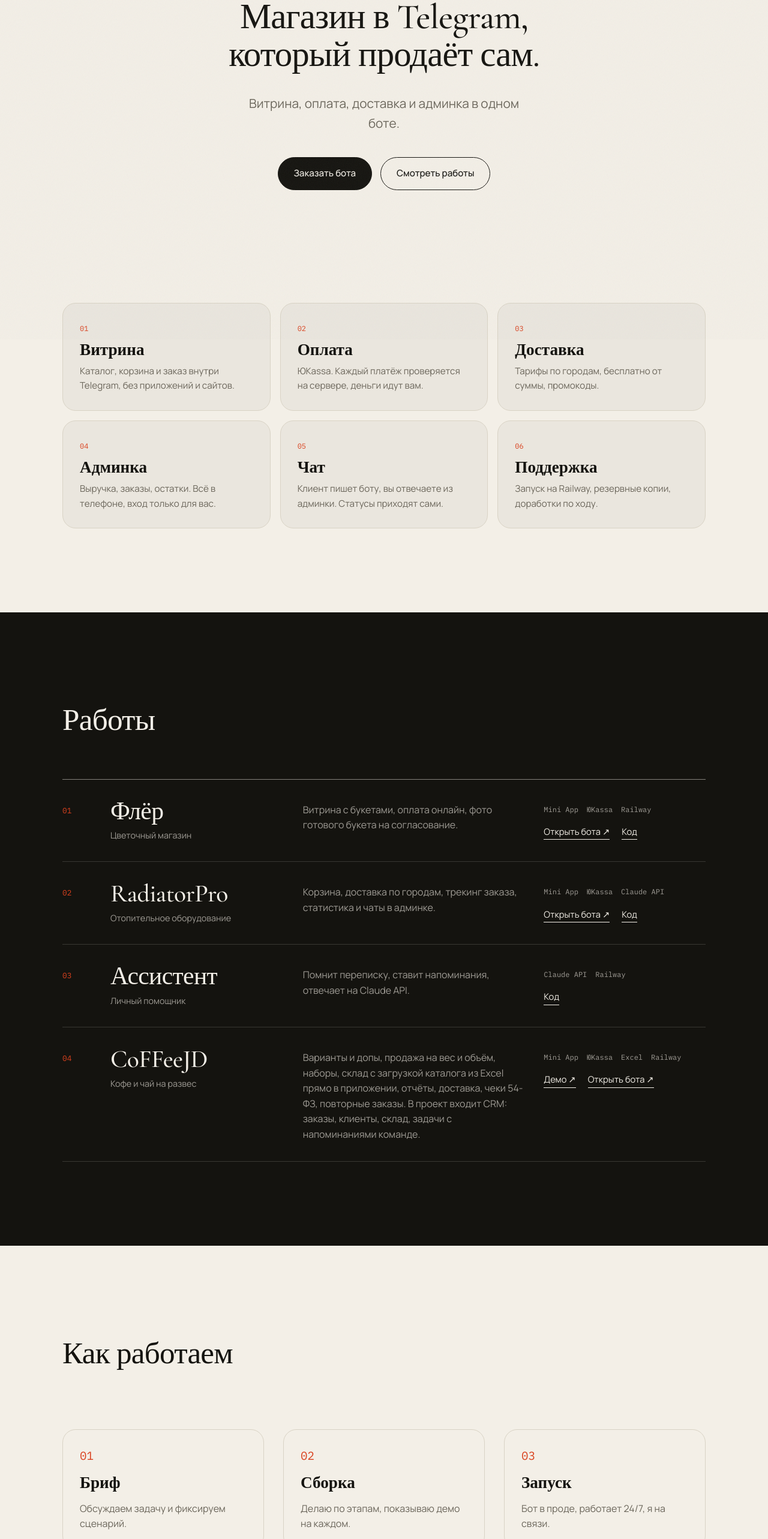
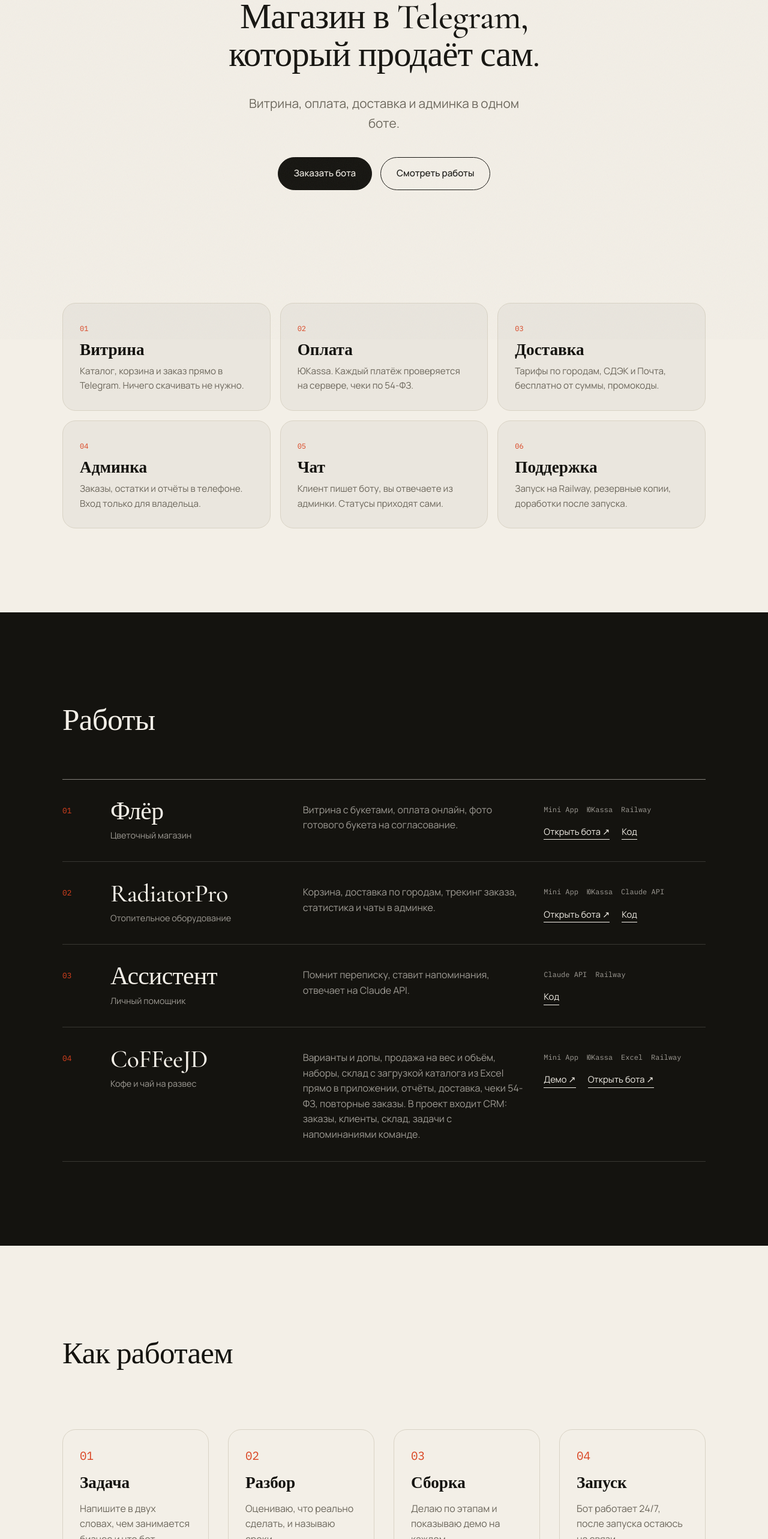
Before and after one commit to zhennyy/botforall, a React (Vite) app: page / in a window 1280 px wide. Shown: the part 234-2800 px from the top of the page at 60% size. Built offline with nearby package versions, Linux system fonts and the light colour scheme.

Commit message:
Portfolio: clearer benefits, 4-step process, direct work line

```diff
--- a/src/components/Benefits.jsx
+++ b/src/components/Benefits.jsx
@@ -1,10 +1,10 @@
 const items = [
-  ['Витрина', 'Каталог, корзина и заказ внутри Telegram, без приложений и сайтов.'],
-  ['Оплата', 'ЮKassa. Каждый платёж проверяется на сервере, деньги идут вам.'],
-  ['Доставка', 'Тарифы по городам, бесплатно от суммы, промокоды.'],
-  ['Админка', 'Выручка, заказы, остатки. Всё в телефоне, вход только для вас.'],
+  ['Витрина', 'Каталог, корзина и заказ прямо в Telegram. Ничего скачивать не нужно.'],
+  ['Оплата', 'ЮKassa. Каждый платёж проверяется на сервере, чеки по 54-ФЗ.'],
+  ['Доставка', 'Тарифы по городам, СДЭК и Почта, бесплатно от суммы, промокоды.'],
+  ['Админка', 'Заказы, остатки и отчёты в телефоне. Вход только для владельца.'],
   ['Чат', 'Клиент пишет боту, вы отвечаете из админки. Статусы приходят сами.'],
-  ['Поддержка', 'Запуск на Railway, резервные копии, доработки по ходу.'],
+  ['Поддержка', 'Запуск на Railway, резервные копии, доработки после запуска.'],
 ]
 
 export default function Benefits() {
--- a/src/components/Contact.jsx
+++ b/src/components/Contact.jsx
@@ -19,7 +19,7 @@ export default function Contact() {
     <section id="contact">
       <div className="wrap contact">
         <h2>Расскажите <em>о задаче.</em></h2>
-        <p>Отвечу и назову сроки.</p>
+        <p>Работаю напрямую, без посредников. Отвечу и назову сроки.</p>
         <button type="button" className="mail" onClick={handleClick} aria-label={`Скопировать адрес ${EMAIL}`}>
           <span>{copied ? 'Адрес скопирован' : EMAIL}</span>
           <span aria-hidden="true">{copied ? '✓' : '↗'}</span>
--- a/src/components/Process.jsx
+++ b/src/components/Process.jsx
@@ -1,7 +1,8 @@
 const steps = [
-  ['Бриф', 'Обсуждаем задачу и фиксируем сценарий.'],
-  ['Сборка', 'Делаю по этапам, показываю демо на каждом.'],
-  ['Запуск', 'Бот в проде, работает 24/7, я на связи.'],
+  ['Задача', 'Напишите в двух словах, чем занимается бизнес и что бот должен взять на себя.'],
+  ['Разбор', 'Оцениваю, что реально сделать, и называю сроки.'],
+  ['Сборка', 'Делаю по этапам и показываю демо на каждом.'],
+  ['Запуск', 'Бот работает 24/7, после запуска остаюсь на связи.'],
 ]
 
 export default function Process() {
--- a/src/index.css
+++ b/src/index.css
@@ -140,7 +140,7 @@ nav .wrap { display: flex; align-items: center; justify-content: space-between;
 .benefit p { color: var(--soft); font-size: .95rem; max-width: 30ch; }
 
 /* ---------- process ---------- */
-.process { display: grid; grid-template-columns: repeat(3, 1fr); gap: 32px; border-top: 1px solid var(--ink); padding-top: 28px; }
+.process { display: grid; grid-template-columns: repeat(4, 1fr); gap: 32px; border-top: 1px solid var(--ink); padding-top: 28px; }
 .ticks { font-size: .75rem; color: var(--accent); }
 .step h4 { font-family: 'Cormorant Garamond', serif; font-weight: 600; font-size: 1.7rem; margin: 8px 0; }
 .step p { color: var(--soft); max-width: 28ch; }
```
